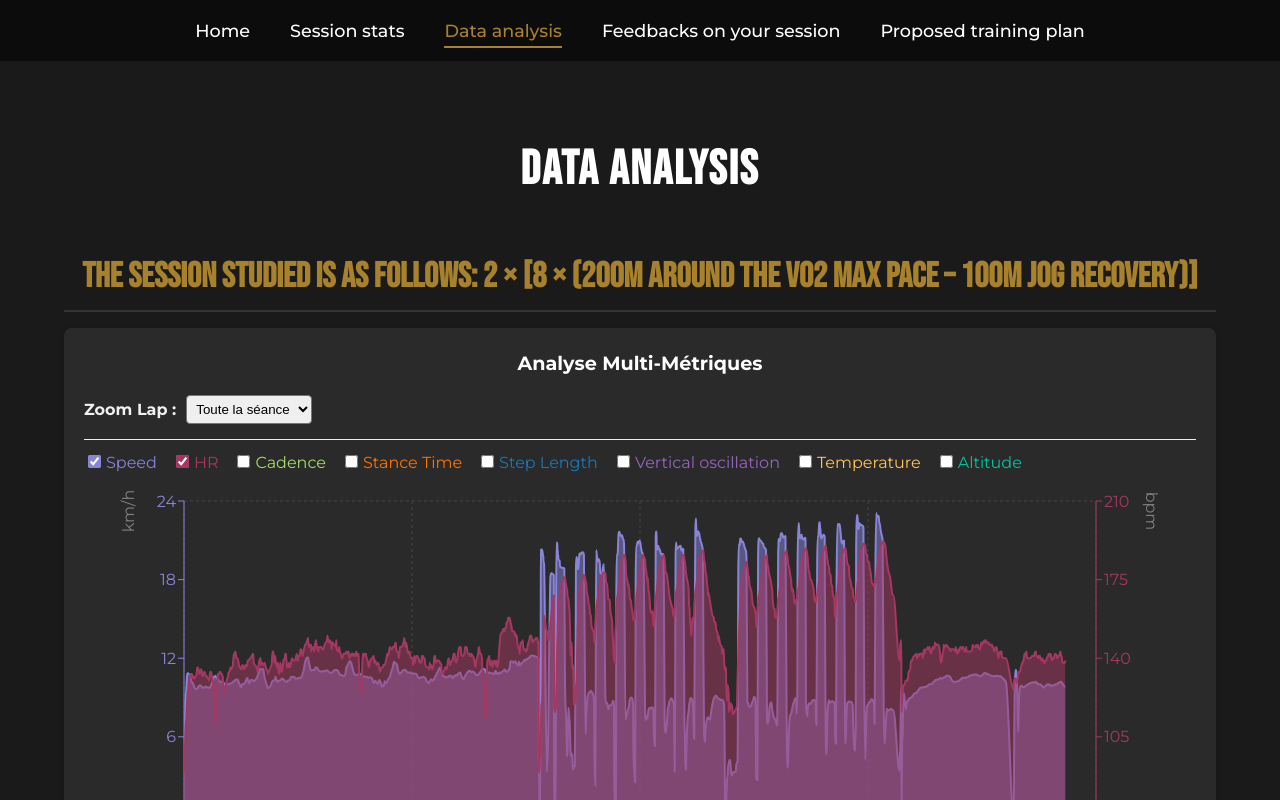
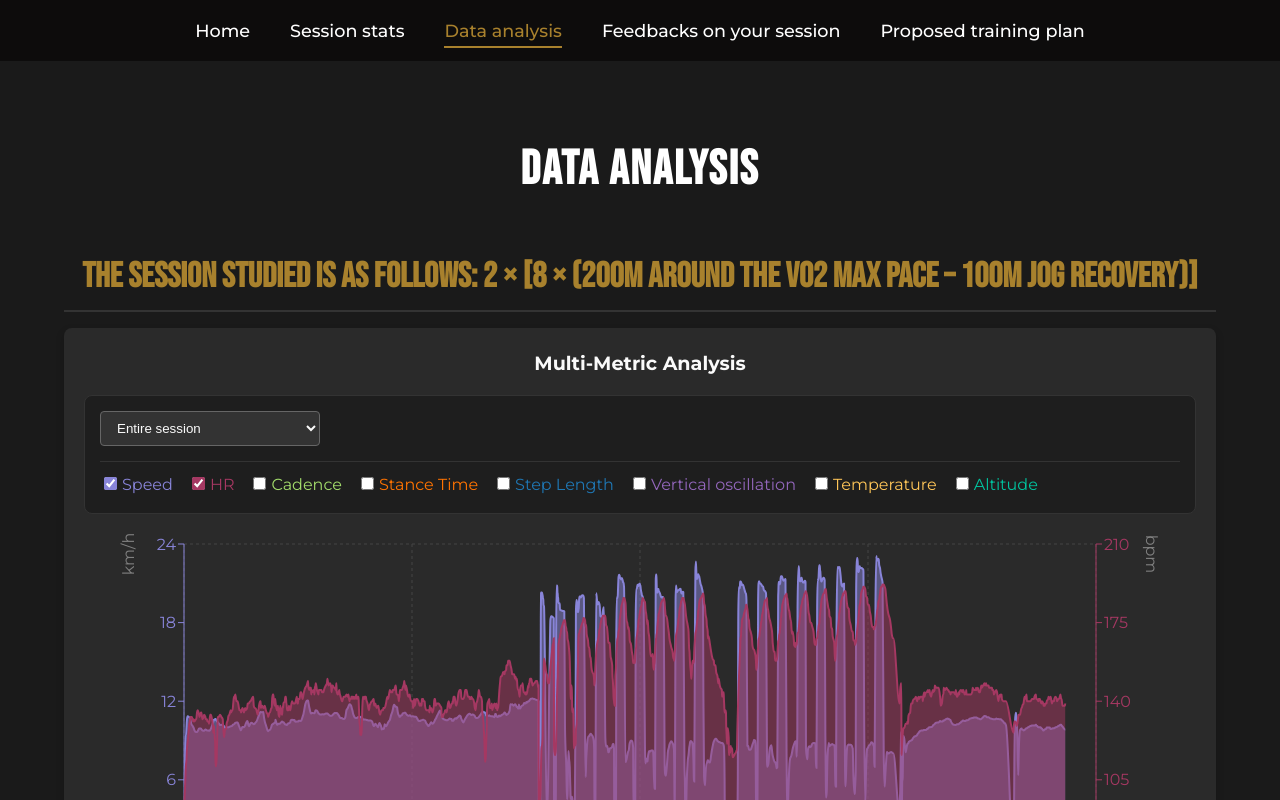
Before and after one commit to Nidaav/Enduraw_dashboard, a React (Create React App) app: page /analysis in a window 1280 px wide. Shown: the top 800 px of the page. Built offline with nearby package versions, Linux system fonts and the light colour scheme.

Commit message:
LT/V2/11 - Fix du chart température (enfin..) et mise en place des séries dans le select du multi chart + horminisation du visuel.

```diff
--- a/src/components/Charts/MultiMetricChart.jsx
+++ b/src/components/Charts/MultiMetricChart.jsx
@@ -4,7 +4,7 @@ import {
     ResponsiveContainer, Legend
 } from 'recharts';
 
-// Définition des métriques et de leurs propriétés (inchangée)
+// Définition des métriques et de leurs propriétés
 const METRICS = {
     speed_kmh: { name: 'Speed', color: '#8884d8', unit: 'km/h', yId: 'speed', type: 'monotone', domain: ['auto', 'auto'] },
     heart_rate: { name: 'HR', color: '#a53862ff', unit: 'bpm', yId: 'hr', type: 'monotone', domain: ['auto', 'auto'] },
@@ -20,13 +20,15 @@ const METRICS = {
 
 
 const MultiMetricChart = ({ data }) => {
-    const [selectedLap, setSelectedLap] = useState(0);
+    // État pour la valeur sélectionnée dans le <select> ('ALL', 'S1', '1', '2', etc.)
+    const [selectedValue, setSelectedValue] = useState('ALL');
     const [selectedMetrics, setSelectedMetrics] = useState(['speed_kmh', 'heart_rate']);
 
     // --- Prétraitement et identification des Laps disponibles ---
-    const { processedData, availableLaps } = useMemo(() => {
-        if (!data) return { processedData: [], availableLaps: [] };
+    const { processedData, lapOptions, seriesOptions, allOptionsMap } = useMemo(() => {
+        if (!data) return { processedData: [], lapOptions: [], seriesOptions: [], allOptionsMap: {} };
 
+        // ÉTAPE 1: Traitement initial des données
         const processed = data.map((point, index) => ({
             index,
             elapsed_time: point.elapsed_time_min_sec,
@@ -37,40 +39,85 @@ const MultiMetricChart = ({ data }) => {
             cadence: point.cadence_step_per_min,
             stance_time: point.stance_time_percent,
             step_length: point.step_length,
-            temperature: point.temperature,
+            temperature: point['temperature\r'] || point.temperature,
             vertical_oscillation: point.vertical_oscillation,
             altitude: point.altitude,
             lap_number: point.lap_number,
             distance: (point.distance) / 1000,
         }));
 
-        const laps = [...new Set(processed.map(p => p.lap_number))]
-            .filter(n => n !== undefined && n !== null)
-            .sort((a, b) => a - b);
+        // ÉTAPE 2: Détermination des laps
+        const maxLap = processed.reduce((max, point) => Math.max(max, point.lap_number || 0), 0);
 
-        return { processedData: processed, availableLaps: laps };
+        // Options pour les laps individuels (value en string)
+        const laps = Array.from({ length: maxLap }, (_, i) => i + 1);
+        const lOptions = laps.map(lap => ({
+            value: lap.toString(),
+            label: `Lap ${lap}`
+        }));
 
+        // Options pour les séries
+        const sOptions = [
+            { value: 'Warmup', label: 'Warm-up (Laps 1-3)', laps: [1, 2, 3] },
+            { value: 'S1', label: 'Serie 1 (Laps 4-18)', laps: Array.from({ length: 15 }, (_, i) => i + 4) },
+            { value: 'S2', label: 'Serie 2 (Laps 20-34)', laps: Array.from({ length: 15 }, (_, i) => i + 20) },
+            { value: 'Cooldown', label: 'Cool-down (Lap 35)', laps: [35] },
+            { value: 'ALL', label: 'Entire session', laps: laps },
+        ];
+
+        // Mappage rapide pour la logique de filtrage
+        const map = {};
+        [...sOptions, ...lOptions].forEach(opt => {
+            map[opt.value] = opt;
+        });
+
+        return { processedData: processed, lapOptions: lOptions, seriesOptions: sOptions, allOptionsMap: map };
     }, [data]);
 
+    // --- Calcule le tableau des laps à afficher (Array de numéros) ---
+    const lapsToDisplay = useMemo(() => {
+        if (selectedValue === 'ALL' && allOptionsMap['ALL']) {
+            return allOptionsMap['ALL'].laps;
+        }
+
+        // Si la valeur est une série ('S1', 'Warmup', etc.)
+        if (allOptionsMap[selectedValue] && allOptionsMap[selectedValue].laps) {
+            return allOptionsMap[selectedValue].laps;
+        }
+
+        // Si la valeur est un lap individuel (nombre converti en string)
+        const lapNumber = Number(selectedValue);
+        if (lapNumber > 0) {
+            return [lapNumber];
+        }
+
+        // Par défaut (devrait être 'ALL' au début)
+        return allOptionsMap['ALL'] ? allOptionsMap['ALL'].laps : [];
+    }, [selectedValue, allOptionsMap]);
+
+
     // --- Application du filtre Lap et création de la clé d'axe X ---
+    const isSingleLapView = lapsToDisplay.length === 1 && selectedValue !== 'ALL';
+
     const chartData = useMemo(() => {
         let filteredData;
 
-        if (selectedLap === 0) {
+        // Si plus d'un lap est sélectionné (série ou tout)
+        if (lapsToDisplay.length > 1 && selectedValue === 'ALL') {
             filteredData = processedData;
         } else {
-            filteredData = processedData.filter(point => point.lap_number === selectedLap);
+            // Filtre par le tableau des laps à afficher
+            filteredData = processedData.filter(point => lapsToDisplay.includes(point.lap_number));
         }
 
-        // Ajout de la clé 'lap_time_key' qui sera utilisée pour l'axe X.
-        // Cela garantit que le temps du Lap commence à 0 lorsque nous zoomons.
+        // Ajout de la clé 'lap_time_key' pour l'axe X
         return filteredData.map(point => ({
              ...point,
-             lap_time_key: selectedLap === 0 ? point.moving_elapsed_time_s : point.elapsed_time_in_lap_s
+             // Utilise le temps du Lap (elapsed_time_in_lap_s) uniquement si un seul lap est sélectionné
+             lap_time_key: isSingleLapView ? point.elapsed_time_in_lap_s : point.moving_elapsed_time_s
         }));
 
-    }, [processedData, selectedLap]);
-
+    }, [processedData, lapsToDisplay, isSingleLapView, selectedValue]);
 
     // Gère le changement de case à cocher (inchangé)
     const handleCheckboxChange = (key) => {
@@ -81,18 +128,14 @@ const MultiMetricChart = ({ data }) => {
         );
     };
 
-    // Gère le changement de Lap (inchangé)
+    // Gère le changement de Lap/Série (met à jour le string selectedValue)
     const handleLapChange = (event) => {
-        setSelectedLap(Number(event.target.value));
+        setSelectedValue(event.target.value);
     };
 
-
-    // Filtre les objets METRICS pour n'avoir que ceux sélectionnés
     const activeMetrics = Object.keys(METRICS)
         .filter(key => selectedMetrics.includes(key) && key !== 'lap_number');
 
-
-    // --- Configuration des Axes Y (inchangé) ---
     const yAxisConfigurations = activeMetrics
         .map((key, index) => {
             const metric = METRICS[key];
@@ -119,7 +162,6 @@ const MultiMetricChart = ({ data }) => {
             );
         });
 
-    // --- Rendu des Tracés (Area) (inchangé) ---
     const activeAreas = activeMetrics.map(key => {
         const metric = METRICS[key];
         return (
@@ -140,13 +182,10 @@ const MultiMetricChart = ({ data }) => {
         );
     });
 
-    // --- CORRECTION CLÉ 2: Custom Tooltip ---
-    const CustomTooltip = ({ active, payload, label }) => {
-        // Le Tooltip doit s'afficher si 'active' est vrai et qu'il y a des données.
+    // --- Custom Tooltip (inchangé) ---
+    const CustomTooltip = ({ active, payload }) => {
         if (active && payload && payload.length) {
 
-            // CORRECTION: Récupérer le point de données complet à partir du payload[0].payload,
-            // car l'index ('label') n'est pas fiable avec un axe X de type 'number'.
             const point = payload[0].payload;
 
             if (!point) return null;
@@ -154,14 +193,14 @@ const MultiMetricChart = ({ data }) => {
             return (
                 <div style={{ backgroundColor: '#1a1a1a', color: '#fff', padding: '10px', border: '1px solid #ccc', borderRadius: '4px' }}>
                     <p className="label" style={{ fontWeight: 'bold' }}>
-                        Lap: {point.lap_number} | Dist: {point.distance.toFixed(2)}kms | Temps: {point.elapsed_time}
+                        Lap: {point.lap_number} | Dist: {point.distance.toFixed(2)}kms | Time: {point.elapsed_time}
                     </p>
                     {payload.map((p, i) => {
                         const metricConfig = METRICS[p.dataKey];
                         const unit = metricConfig ? metricConfig.unit : '';
                         return (
                             <p key={i} style={{ color: p.stroke, margin: '2px 0' }}>
-                                {`${p.name} : ${p.value !== undefined ? p.value.toFixed(2) : 'N/A'} ${unit}`}
+                                {`${p.name} : ${p.dataKey === 'temperature' ? p.value : p.value !== undefined ? p.value : 'N/A'} ${unit}`}
                             </p>
                         );
                     })}
@@ -171,29 +210,64 @@ const MultiMetricChart = ({ data }) => {
         return null;
     };
 
-    // Composant de contrôle avec les Checkboxes et le Sélecteur de Lap (inchangé)
+    // --- Composant de contrôle ---
     const Controls = () => (
-        <div style={{ marginBottom: '15px', display: 'flex', flexDirection: 'column', gap: '15px' }}>
-            {/* SÉLECTION DU LAP */}
+        <div
+            className="chart-controls"
+            style={{
+                backgroundColor: '#1E1E1E',
+                padding: '15px',
+                borderRadius: '8px',
+                marginBottom: '20px',
+                border: '1px solid #333',
+                display: 'flex',
+                flexDirection: 'column',
+                gap: '15px',
+            }}
+        >
+            {/* SÉLECTION DU LAP / SÉRIE */}
             <div style={{ display: 'flex', alignItems: 'center', gap: '10px' }}>
-                <label htmlFor="lap-select" style={{ fontWeight: 'bold' }}>Zoom Lap :</label>
                 <select
                     id="lap-select"
-                    value={selectedLap}
+                    value={selectedValue}
                     onChange={handleLapChange}
-                    style={{ padding: '5px', borderRadius: '4px' }}
+                    style={{
+                        padding: '8px 12px',
+                        borderRadius: '4px',
+                        backgroundColor: '#333',
+                        color: '#FAFAFA',
+                        border: '1px solid #666',
+                        minWidth: '220px',
+                        cursor: 'pointer'
+                    }}
                 >
-                    <option value={0}>Toute la séance</option>
-                    {availableLaps.map(lap => (
-                        <option key={lap} value={lap}>Lap {lap}</option>
-                    ))}
+                    <option value="ALL">Entire session</option>
+
+                    <optgroup label="Series">
+                        {/* Filtre de l'option ALL pour ne pas la dupliquer */}
+                        {seriesOptions
+                            .filter(opt => opt.value !== 'ALL')
+                            .map(opt => (
+                                <option key={opt.value} value={opt.value}>
+                                    {opt.label}
+                                </option>
+                            ))}
+                    </optgroup>
+
+                    <optgroup label="Individual Laps">
+                        {lapOptions.map(opt => (
+                            <option key={opt.value} value={opt.value}>
+                                {opt.label}
+                            </option>
+                        ))}
+                    </optgroup>
                 </select>
             </div>
 
             {/* SÉLECTION DES MÉTRIQUES */}
-            <div style={{ display: 'flex', gap: '15px', flexWrap: 'wrap', borderTop: '1px solid #eee', paddingTop: '10px' }}>
+            <div style={{ display: 'flex', gap: '15px', flexWrap: 'wrap', borderTop: '1px solid #333', paddingTop: '10px' }}>
                 {Object.keys(METRICS)
-                    .filter(key => key !== 'lap_number') // Exclure le lap_number des checkboxes
+                    .filter(key => key !== 'lap_number')
                     .map(key => (
                     <label key={key} style={{ color: METRICS[key].color, cursor: 'pointer' }}>
                         <input
@@ -212,22 +286,21 @@ const MultiMetricChart = ({ data }) => {
 
     return (
         <div className="chart">
-            <h3>Analyse Multi-Métriques</h3>
+            <h3 style={{ color: '#FAFAFA' }}>Multi-Metric Analysis</h3>
             <Controls />
             <ResponsiveContainer width="100%" height={400}>
                 <AreaChart
                     data={chartData}
                     margin={{ top: 10, right: 40, left: 40, bottom: 20 }}
                 >
-                    <CartesianGrid strokeDasharray="3 3" />
+                    <CartesianGrid strokeDasharray="3 3" stroke="#444" />
 
-                    {/* --- CORRECTION CLÉ 1: Axe X --- */}
                     <XAxis
-                        dataKey="lap_time_key" // Utiliser la clé qui contient le temps du lap en secondes
-                        type="number" // Clé importante pour que Recharts traite la donnée comme un axe de temps continu
+                        dataKey="lap_time_key"
+                        type="number"
                         domain={['auto', 'auto']}
-                        interval="preserveStartEnd" // Meilleur intervalle pour les axes de type 'number'
-                        // Formatter la valeur (qui est en secondes) en min:sec
+                        interval="preserveStartEnd"
+                        stroke="#FAFAFA"
                         tickFormatter={(totalSeconds) => {
                             if (totalSeconds === undefined) return '';
                             const minutes = Math.floor(totalSeconds / 60);
@@ -235,21 +308,20 @@ const MultiMetricChart = ({ data }) => {
                             return `${minutes}:${seconds.toString().padStart(2, '0')}`;
                         }}
                         label={{
-                            value: selectedLap === 0 ? 'Temps Total (min:sec)' : 'Temps du Lap (min:sec)',
+                            value: isSingleLapView ? 'Lap duration (min:sec)' : 'Total duration (min:sec)',
                             position: 'right',
                             offset: 15,
                             dy: 14,
-                            style: { textAnchor: 'end' }
+                            style: { textAnchor: 'end', fill: '#FAFAFA' }
                         }}
                     />
 
                     {/* Les Axes Y filtrés */}
                     {yAxisConfigurations}
 
-                    {/* Le Tooltip corrigé */}
                     <Tooltip content={<CustomTooltip chartData={chartData} />} />
 
-                    <Legend />
+                    <Legend wrapperStyle={{ color: '#FAFAFA' }} />
 
                     {activeAreas}
                 </AreaChart>
--- a/src/components/Charts/TemperatureChart.jsx
+++ b/src/components/Charts/TemperatureChart.jsx
@@ -6,7 +6,7 @@ const TemperatureChart = ({ data, timeRange }) => {
     return data.map((point, index) => ({
       index,
       elapsed_time: point.elapsed_time_min_sec,
-      temperature: point.temperature,
+      temperature: point["temperature\r"],
       distance: (point.distance)/1000,
       lap: point.lap_number
     }));
--- a/src/components/Pages/Dashboard.jsx
+++ b/src/components/Pages/Dashboard.jsx
@@ -9,7 +9,6 @@ import StepLengthChart from '../Charts/StepLengthChart';
 import AltitudeChart from '../Charts/AltitudeChart';
 import TemperatureChart from '../Charts/TemperatureChart';
 import StanceTimeChart from '../Charts/StanceTimeChart';
-import MultiMetricChart from '../Charts/MultiMetricChart';
 import SummaryStats from '../Stats/SummaryStats';
 import MetricToggles from '../Controls/MetricToggles';
 
```
Also changed, not shown: src/App.css (line endings or trailing spaces), 1 other file (tests, documents, lock files or other folders).
